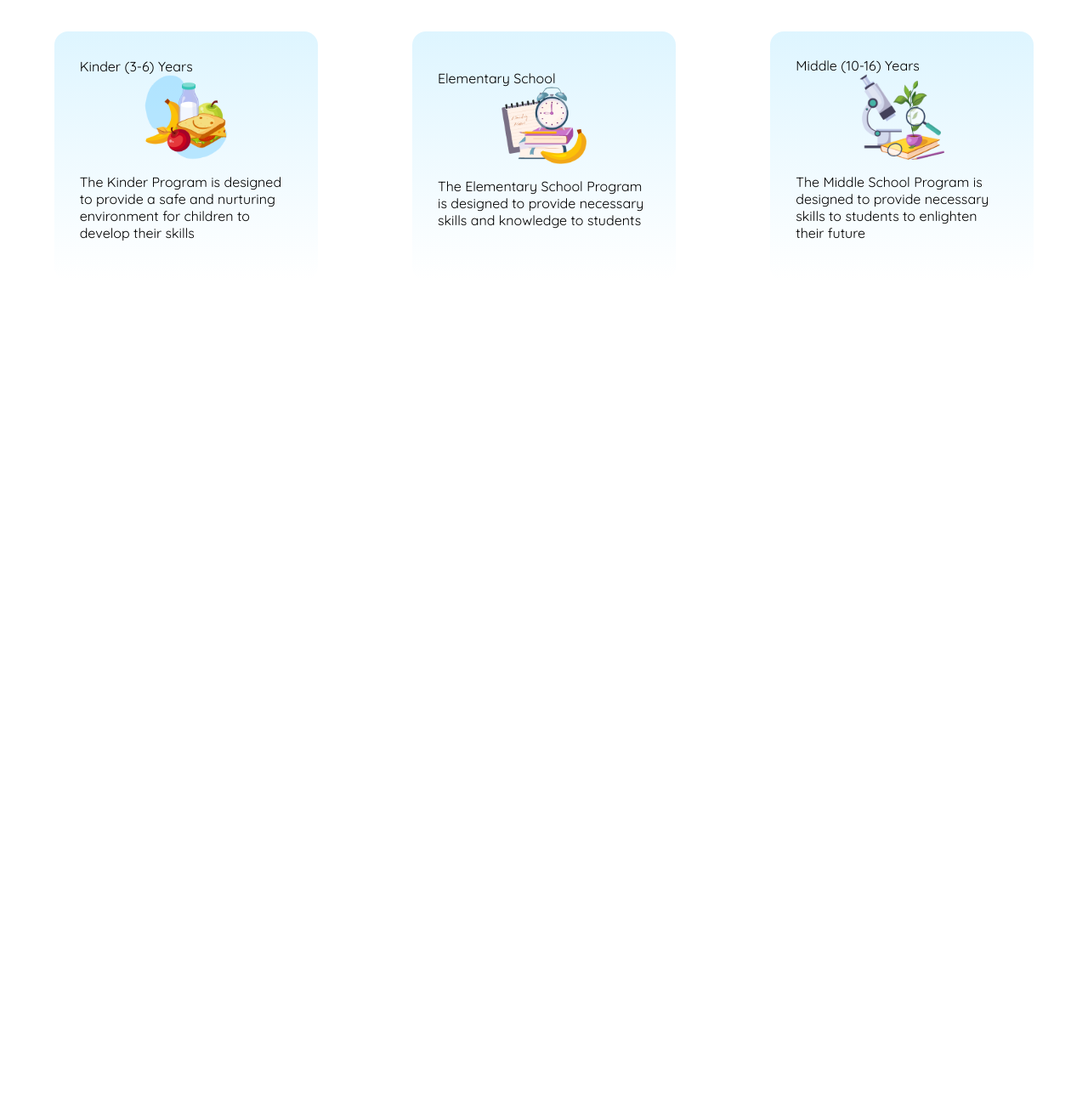
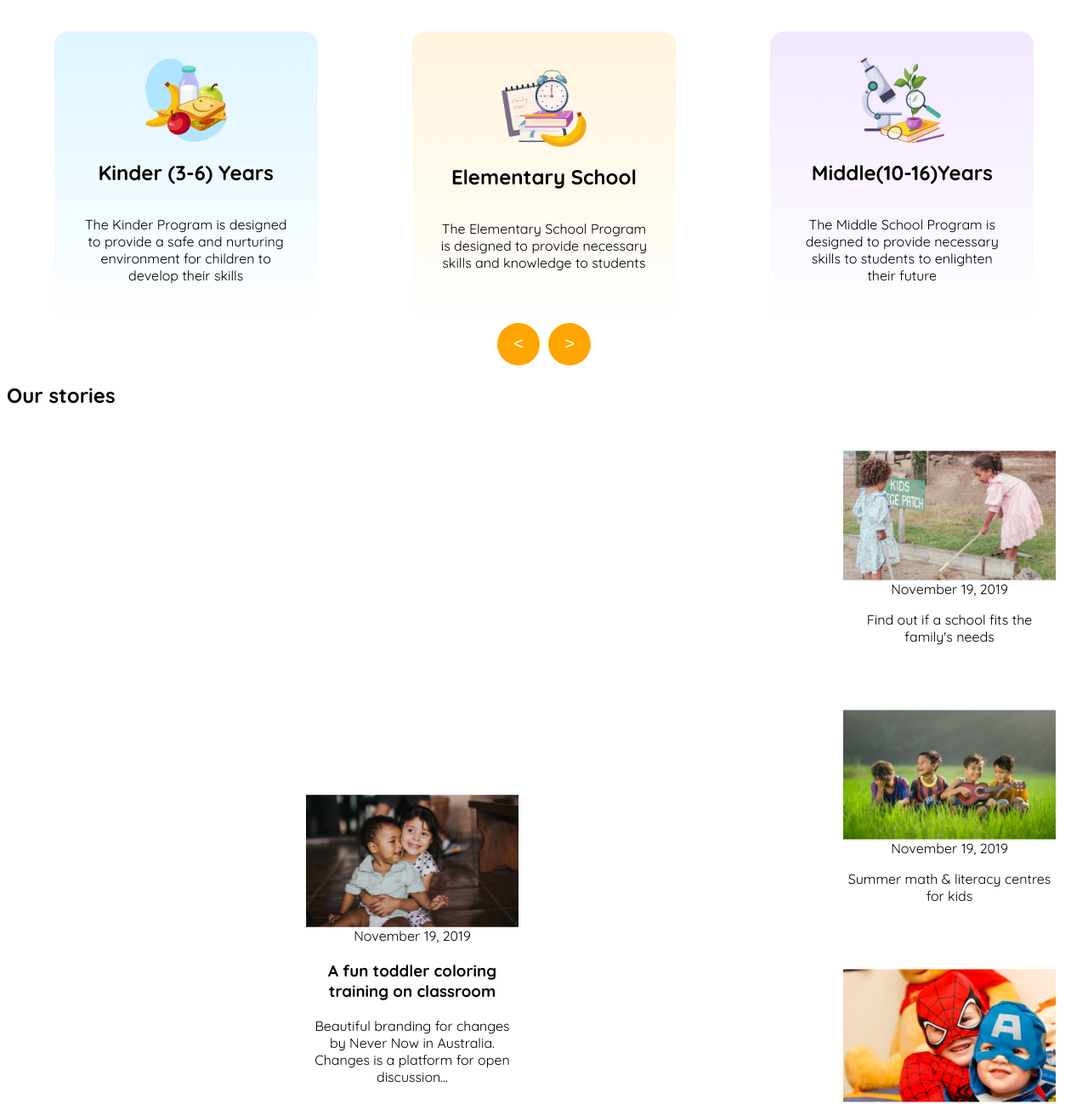
Before and after one commit to mohammadZahin/Kids-School, a plain HTML site: page index.html in a window 1280 px wide. Shown: the part 702-2001 px from the top of the page at 85% size. Before the commit the page ends 1040 px from the top, so only its background shows below. Drawn offline with Linux system fonts and the light colour scheme.

Commit message:
First Commit

```diff
--- a/index.html
+++ b/index.html
@@ -1,65 +1,133 @@
 <!DOCTYPE html>
 <html lang="en">
   <head>
-    <meta charset="UTF-8">
-    <meta name="viewport" content="width=device-width, initial-scale=1.0">
-    <title>Kids-Education</title><link rel="preconnect" href="https://fonts.googleapis.com">
-    <link rel="preconnect" href="https://fonts.gstatic.com" crossorigin>
-    <link href="https://fonts.googleapis.com/css2?family=Quicksand:wght@300..700&display=swap" rel="stylesheet">
-    <link rel="stylesheet" href="styles.css">
+    <meta charset="UTF-8" />
+    <meta name="viewport" content="width=device-width, initial-scale=1.0" />
+    <title>Kids-Education</title>
+    <link rel="preconnect" href="https://fonts.googleapis.com" />
+    <link rel="preconnect" href="https://fonts.gstatic.com" crossorigin />
+    <link
+      href="https://fonts.googleapis.com/css2?family=Quicksand:wght@300..700&display=swap"
+      rel="stylesheet"
+    />
+    <link rel="stylesheet" href="styles.css" />
   </head>
   <body class="quicksand-normal">
     <nav>
-    <span class="img-logo"><img src="assets/logo.png" alt=""><h3>SCHOOL</h3></span>
+      <span class="img-logo"
+        ><img src="assets/logo.png" alt="" />
+        <h3>SCHOOL</h3></span
+      >
       <ul>
-        <li  class="dark"><a style="color: orange;" href="">Home</a></li>
-        <li  class="dark"><a style="color:#01ACFD ;" href="">About</a></li>
-        <li  class="dark"><a style="color:#01ACFD ;" href="">Facilities</a></li>
-        <li class="dark"><a style="color: #5D58EF;" href="">Admission</a></li>
-        <li><a href=""><button class="btn-primary">Contact</button></a></li>
+        <li class="dark"><a style="color: orange" href="">Home</a></li>
+        <li class="dark"><a style="color: #01acfd" href="">About</a></li>
+        <li class="dark"><a style="color: #01acfd" href="">Facilities</a></li>
+        <li class="dark"><a style="color: #5d58ef" href="">Admission</a></li>
+        <li>
+          <a href=""><button class="btn-primary">Contact</button></a>
+        </li>
       </ul>
     </nav>
     <div class="banner">
       <div class="banner-content">
         <h1 class="banner-title">
           <span class="text-primary">Empowering</span>
-                students from small age <span class="text-missionary">towards vision</span>
+          students from small age
+          <span class="text-missionary">towards vision</span>
         </h1>
         <p class="banner-description">
-                With the courage, Confidence, Creativity and Compassion
-                to make their Unique Contribution in a Diverse and Dynamic World.
+          With the courage, Confidence, Creativity and Compassion to make their
+          Unique Contribution in a Diverse and Dynamic World.
         </p>
         <button class="btn-missionary">Enroll Now</button>
       </div>
-        <img class="banner-kid" src="assets/hero-kids.png" alt="">
+      <img class="banner-kid" src="assets/hero-kids.png" alt="" />
     </div>
     <main>
       <section class="Standard">
-             <h3 class="section-title">Standard Curriculum </h3>
+        <h3 class="section-title">Standard Curriculum</h3>
         <div class="section-content">
           <div class="card card-1">
-                Kinder (3-6) Years
-                <img src="assets/kinder.png" class="card-img">
+            <img src="assets/kinder.png" class="card-img" />
+            <h1>Kinder (3-6) Years</h1>
             <p>
-                The Kinder Program is designed to provide a safe and nurturing environment for children to develop their skills
+              The Kinder Program is designed to provide a safe and nurturing
+              environment for children to develop their skills
             </p>
           </div>
           <div class="card card-2">
-                Elementary School
-                <img src="assets/elementary.png" class="card-img">
+            <img src="assets/elementary.png" class="card-img" />
+            <h1>Elementary School</h1>
             <p>
-                 The Elementary School Program is designed to provide necessary skills and knowledge to students
+              The Elementary School Program is designed to provide necessary
+              skills and knowledge to students
             </p>
           </div>
           <div class="card card-3">
-                Middle (10-16) Years
-                <img src="assets/middle.png" class="card-img">
+            <img src="assets/middle.png" class="card-img" />
+            <h1>Middle(10-16)Years</h1>
             <p>
-                The Middle School Program is designed to provide necessary skills to students to enlighten their future
+              The Middle School Program is designed to provide necessary skills
+              to students to enlighten their future
             </p>
           </div>
         </div>
+        <div style="display: flex; justify-content: center; gap: 10px">
+          <button class="btn-3"><</button
+          ><!--Left Arrow-->
+          <button class="btn-3">></button
+          ><!--Right Arrow-->
+        </div>
       </section>
+      <h2>Our stories</h2>
+      <section class="stories-container">
+        <!-- Main Big Card -->
+
+        <div class="card">
+          <img src="assets/story-1.png" alt="Story Image" />
+          <div class="card-content">
+            <span class="date-tag blue">November 19, 2019</span>
+            <h3>A fun toddler coloring training on classroom</h3>
+            <p>
+              Beautiful branding for changes by Never Now in Australia. Changes
+              is a platform for open discussion...
+            </p>
+          </div>
+        </div>
+        <!-- Right Side (4 Small Cards) -->
+
+        <div class="cards">
+          <div class="card">
+            <img src="assets/story-2.png" alt="Story Image" />
+            <div class="card-content">
+              <span class="date-tag green">November 19, 2019</span>
+              <p>Find out if a school fits the family's needs</p>
+            </div>
+          </div>
+          <div class="card">
+            <img src="assets/story-3.png" alt="Story Image" />
+            <div class="card-content">
+              <span class="date-tag purple">November 19, 2019</span>
+              <p>Summer math & literacy centres for kids</p>
+            </div>
+          </div>
+          <div class="card">
+            <img src="assets/story-4.png" alt="Story Image" />
+            <div class="card-content">
+              <span class="date-tag yellow">September 10, 2019</span>
+              <p>Classroom management techniques for new tutors</p>
+            </div>
+          </div>
+          <div class="card">
+            <img src="assets/story-5.png" alt="Story Image" />
+            <div class="card-content">
+              <span class="date-tag green">July 19, 2019</span>
+              <p>Conversation rhymes improve kids listening</p>
+            </div>
+          </div>
+        </div>
+      </section>
+      <button class="view-all">View All</button>
     </main>
   </body>
 </html>
--- a/styles.css
+++ b/styles.css
@@ -1,4 +1,3 @@
-
 .quicksand-normal {
   font-family: "Quicksand", serif;
   font-optical-sizing: auto;
@@ -6,28 +5,27 @@
 }
 
 /*Nav Styles*/
-nav{
+nav {
   display: flex;
   align-items: center;
   justify-content: space-between;
-    margin: 8px 130px ;
+  margin: 8px 130px;
 }
 nav ul li {
   list-style: none;
-    margin:20px 35px;
-
+  margin: 20px 35px;
 }
 
-nav li a{
+nav li a {
   text-decoration: none;
   font-size: 15px;
   color: black;
 }
-nav ul{
+nav ul {
   display: flex;
   /*Button Styles*/
 }
-.btn-primary{
+.btn-primary {
   background-color: orange;
   padding: 8px 28px;
   border: none;
@@ -35,7 +33,7 @@ nav ul{
   color: white;
   cursor: pointer;
 }
-.btn-missionary{
+.btn-missionary {
   background-color: black;
   color: white;
   padding: 8px 28px;
@@ -43,42 +41,39 @@ nav ul{
 }
 /*Shared Styles*/
 
-.text-primary{
+.text-primary {
   color: orange;
 }
-.text-missionary{
-    color: #01ACFD;
+.text-missionary {
+  color: #01acfd;
 }
 /*Banner-Styles*/
-.banner{
+.banner {
   display: flex;
   justify-content: space-between;
   text-align: left;
   width: 80vw;
   margin: 0 auto;
   align-items: center;
-
 }
-.banner-kid{
+.banner-kid {
   width: 400px;
 }
-.banner-content{
+.banner-content {
   width: 550px;
   justify-content: space-between;
 }
-.img-logo{
+.img-logo {
   display: flex;
-    height: 50px
-
+  height: 50px;
 }
-.section-title{
+.section-title {
   font-size: 40px;
   font-weight: bold;
   color: black;
   text-align: center;
-
 }
-.card{
+.card {
   max-width: 250px;
   margin: 0 auto;
   padding: 30px;
@@ -86,22 +81,40 @@ nav ul{
   display: flex;
   flex-direction: column;
   justify-content: center;
+  text-align: center;
 }
-.section-content{
+.section-content {
   display: flex;
   justify-content: space-around;
+  flex-wrap: wrap;
 }
-.card-1{
-    background: linear-gradient(#DEF5FF,#ffffff )
+.card-1 {
+  background: linear-gradient(#def5ff, #ffffff);
 }
-.card-2{
-    background: linear-gradient(#DEF5FF,#ffffff )
+.card-2 {
+  background: linear-gradient(#fff4dc, #ffffff);
 }
-.card-3{
-    background: linear-gradient(#DEF5FF,#ffffff )
+.card-3 {
+  background: linear-gradient(#f2e8ff, #ffffff);
 }
-.card-img{
+.card-img {
   width: 100px;
   margin: 0 auto;
-
 }
+.btn-3 {
+  width: 50px;
+  height: 50px;
+  background-color: orange;
+  color: white;
+  border: none;
+  border-radius: 50%;
+  font-size: 20px;
+  text-align: center;
+  cursor: pointer;
+  display: flex;
+  justify-content: center;
+  align-items: center;
+}
+.stories-container {
+  display: flex;
+}
```
Lines whose indentation alone changed are shown as unchanged.
